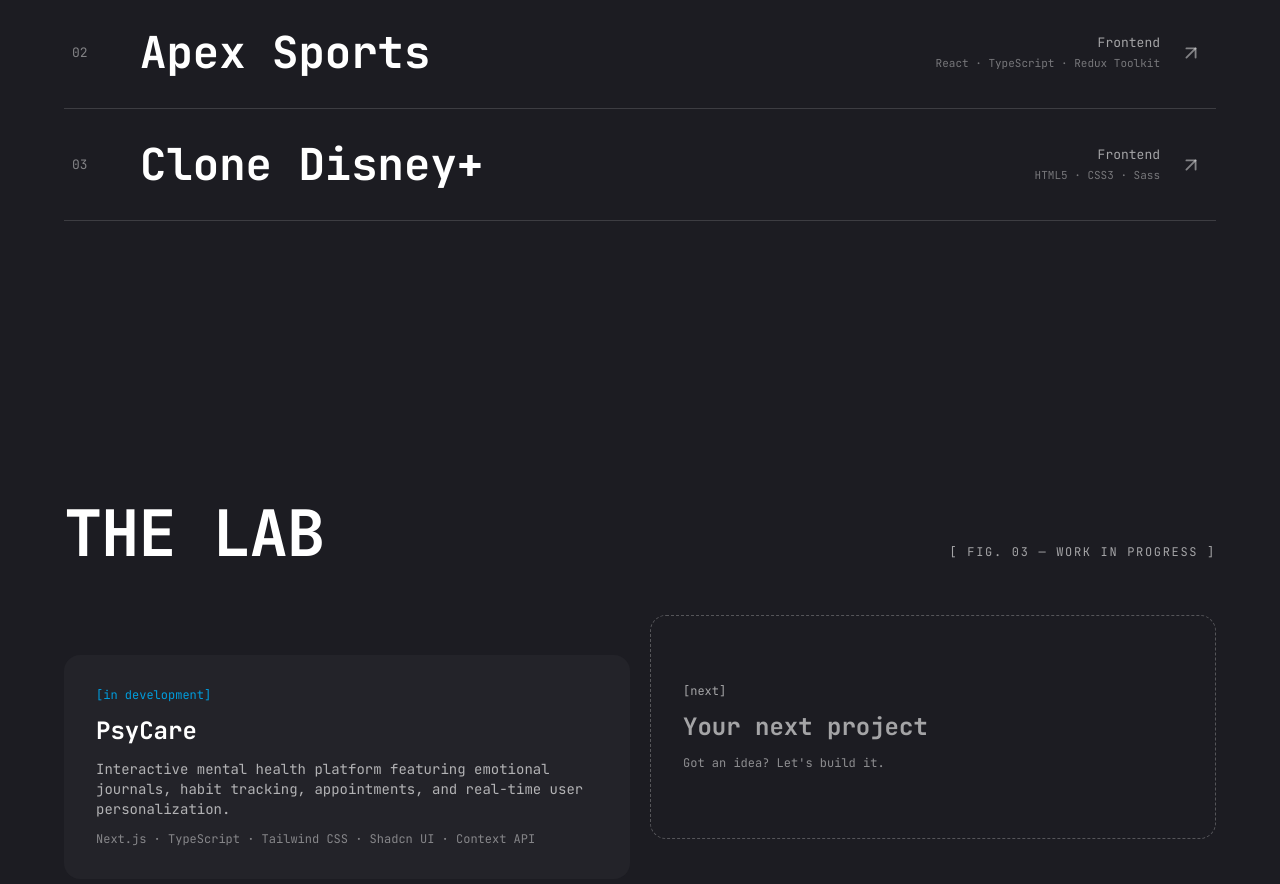
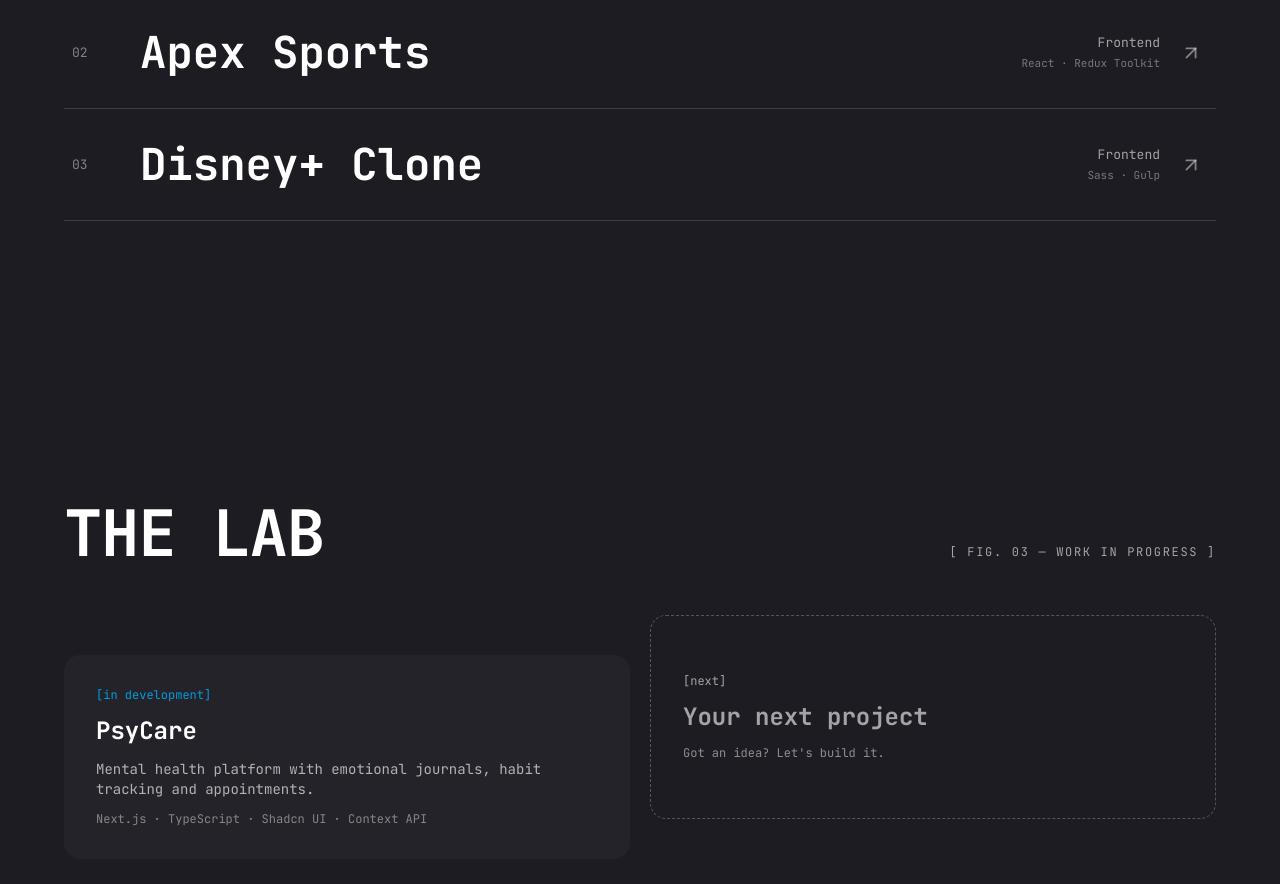
Before and after one commit to Dot010/personal-portfolio, a Next.js app: page / in a window 1280 px wide. Shown: the part 2840-3724 px from the top of the page. Built offline with nearby package versions, Linux system fonts and the light colour scheme; a web font is replaced by a local one.

Commit message:
content(work): use the demo project titles, descriptions and stack summaries

```diff
--- a/components/sections/Lab.tsx
+++ b/components/sections/Lab.tsx
@@ -20,7 +20,7 @@ const Lab = () => {
               <span className="text-xs text-accent">[{project.tag}]</span>
               <strong className="font-display text-2xl">{project.title}</strong>
               <p className="text-sm text-white/65">{project.description}</p>
-              <small className="text-xs text-white/45">{project.stack.map((s) => s.name).join(" · ")}</small>
+              <small className="text-xs text-white/45">{project.summary}</small>
             </a>
           ))}
 
--- a/components/sections/Work.tsx
+++ b/components/sections/Work.tsx
@@ -40,12 +40,7 @@ const Work = () => {
                   </span>
                   <span className="hidden text-right text-[13px] text-white/60 sm:block">
                     {project.category}
-                    <small className="block text-[11px] text-white/40">
-                      {project.stack
-                        .slice(0, 3)
-                        .map((s) => s.name)
-                        .join(" · ")}
-                    </small>
+                    <small className="block text-[11px] text-white/40">{project.summary}</small>
                   </span>
                   <FiArrowUpRight className="text-[22px] text-white/45 transition-[transform,color] duration-500 group-hover:rotate-45 group-hover:text-accent" />
                 </button>
--- a/components/work/CaseDialog.tsx
+++ b/components/work/CaseDialog.tsx
@@ -50,7 +50,7 @@ export default function CaseDialog({ project, open, onOpenChange }: CaseDialogPr
                     <dt className="text-white/60">Role</dt>
                     <dd>{project.role}</dd>
                     <dt className="text-white/60">Type</dt>
-                    <dd>{project.category}</dd>
+                    <dd>{project.kind}</dd>
                     <dt className="text-white/60">Stack</dt>
                     <dd>{project.stack.map((s) => s.name).join(", ")}</dd>
                     <dt className="text-white/60">Status</dt>
--- a/data/projects.ts
+++ b/data/projects.ts
@@ -14,7 +14,9 @@ export const projects: Project[] = [
     category: "Full-Stack",
     title: "SelfCheckApp",
     description:
-      "SelfCheckApp was developed to provide a modern, practical, and efficient ordering experience for restaurants.",
+      "A self-ordering experience for restaurants: customers browse the menu, build an order and pay from their own phone.",
+    summary: "Next.js · Prisma · Stripe",
+    kind: "Full-Stack web app",
     stack: [
       { name: "Next.js" },
       { name: "TypeScript" },
@@ -36,7 +38,9 @@ export const projects: Project[] = [
     category: "Frontend",
     title: "Apex Sports",
     description:
-      "A sports e-commerce platform focused on interactive product displays, filtering, and seamless cart operations.",
+      "A sports e-commerce focused on interactive product displays, filtering and smooth cart operations.",
+    summary: "React · Redux Toolkit",
+    kind: "E-commerce front-end",
     stack: [{ name: "React" }, { name: "TypeScript" }, { name: "Redux Toolkit" }, { name: "Styled Components" }],
     image: screenshot("https://apex-sports-seven.vercel.app/"),
     live: "https://apex-sports-seven.vercel.app/",
@@ -49,9 +53,11 @@ export const projects: Project[] = [
     group: "selected",
     num: "03",
     category: "Frontend",
-    title: "Clone Disney+",
+    title: "Disney+ Clone",
     description:
-      "A responsive Disney+ landing page clone, focusing on mobile-first layout, style modularization, and build automation.",
+      "A responsive clone of the Disney+ landing page, built to practise mobile-first layout and build tooling.",
+    summary: "Sass · Gulp",
+    kind: "Landing page study",
     stack: [{ name: "HTML5" }, { name: "CSS3" }, { name: "Sass" }, { name: "JavaScript" }, { name: "Gulp" }],
     image: screenshot("https://clone-disney-plus-tau-two.vercel.app/"),
     live: "https://clone-disney-plus-tau-two.vercel.app/",
@@ -66,7 +72,9 @@ export const projects: Project[] = [
     category: "Full-Stack",
     title: "PsyCare",
     description:
-      "Interactive mental health platform featuring emotional journals, habit tracking, appointments, and real-time user personalization.",
+      "Mental health platform with emotional journals, habit tracking and appointments.",
+    summary: "Next.js · TypeScript · Shadcn UI · Context API",
+    kind: "Full-Stack web app",
     stack: [
       { name: "Next.js" },
       { name: "TypeScript" },
@@ -87,7 +95,10 @@ export const projects: Project[] = [
     num: "JY-01",
     category: "Frontend",
     title: "Countdown",
-    description: "A timer/pomodoro app to manage focus and tasks in an interactive way.",
+    description:
+      "Pomodoro timer to manage focus and tasks interactively.",
+    summary: "React · TypeScript · Redux Toolkit · Styled Components",
+    kind: "Study project",
     stack: [{ name: "React" }, { name: "TypeScript" }, { name: "Redux Toolkit" }, { name: "Styled Components" }],
     image: screenshot("https://countdown-rockseat.vercel.app/"),
     live: "https://countdown-rockseat.vercel.app/",
--- a/types/index.ts
+++ b/types/index.ts
@@ -16,6 +16,10 @@ export type Project = {
   status: "Live" | "In development";
   /** Short bullet points shown in the case file. */
   highlights: string[];
+  /** Short stack line shown in lists, e.g. "Next.js · Prisma · Stripe". */
+  summary: string;
+  /** Kind of project shown in the case file, e.g. "Landing page study". */
+  kind: string;
   /** Short bracketed tag for lab and junkyard cards, e.g. "study". */
   tag?: string;
   /** One-liner for junkyard cards. */
```
